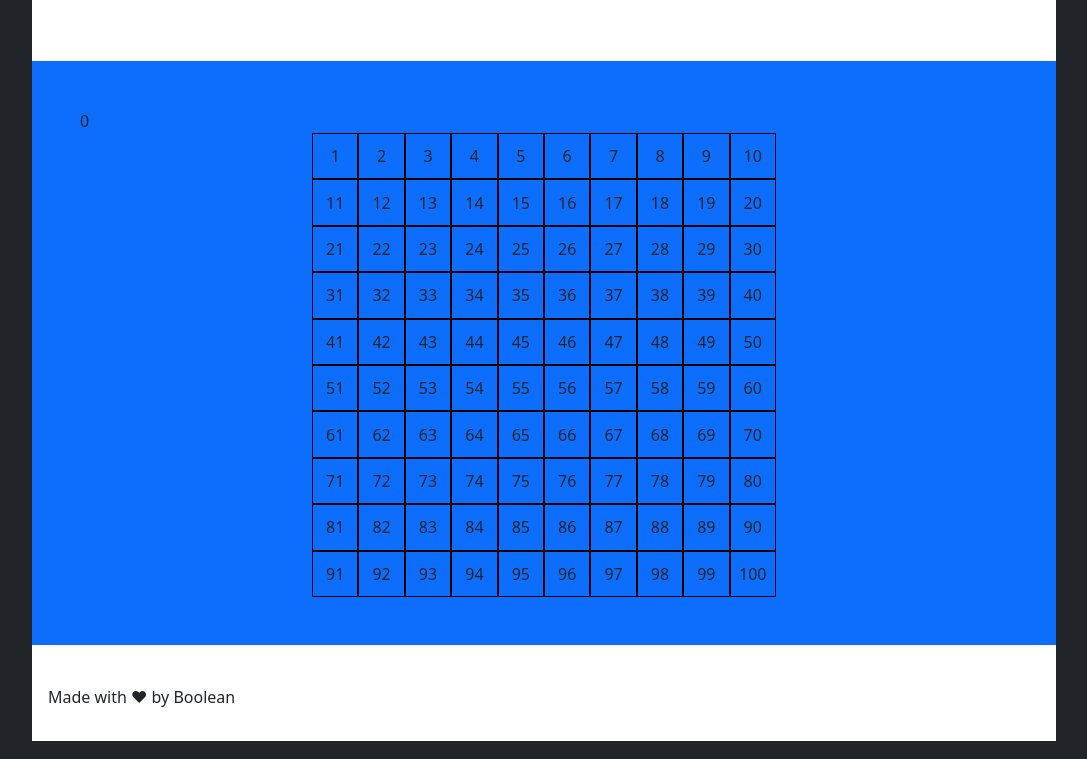
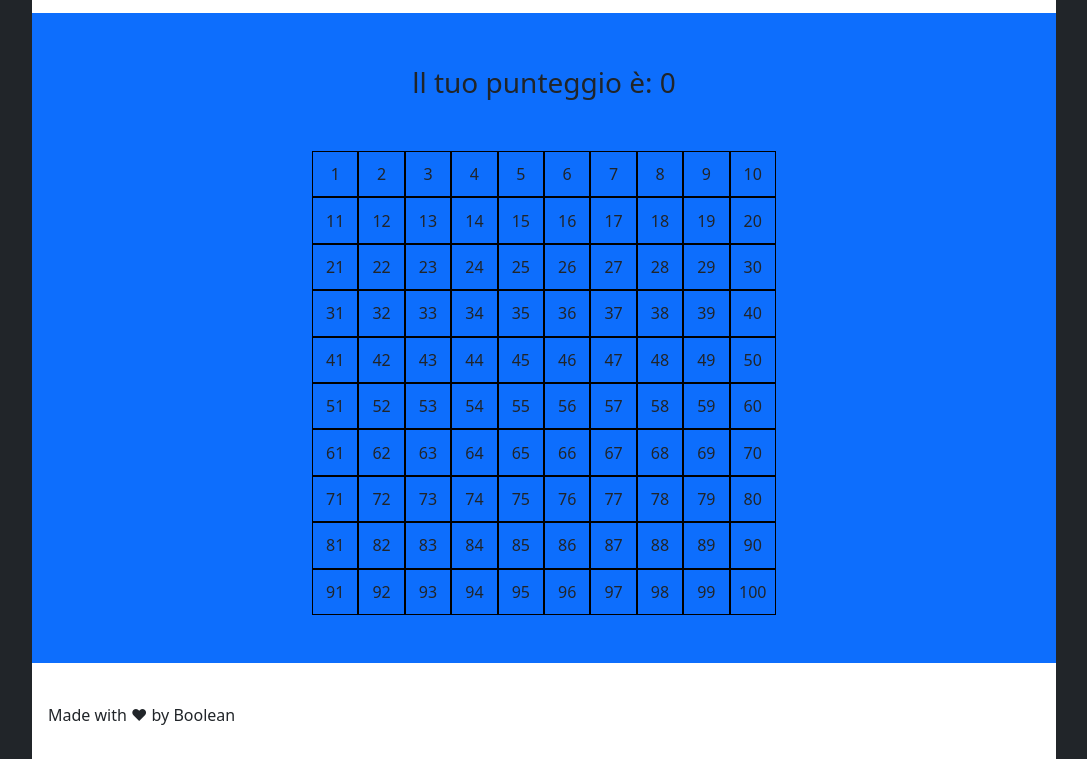
Before and after one commit to Tappobill/js-campominato-dom, a plain HTML site: page index.html in a window 1280 px wide. Both pictures are taken after a click on the button "Play". Shown: the part 75-834 px from the top of the page, without its empty margins (96-1183 px from the left). Drawn offline with nearby package versions, Linux system fonts and the light colour scheme.

Commit message:
Piccoli abbellimenti del codice

```diff
--- a/index.html
+++ b/index.html
@@ -15,38 +15,40 @@
 
     <div class="container-custom bg-white">
 
-        <header class="mb-5 d-flex align-items-center justify-content-between p-3">
+        <header class="d-flex align-items-center justify-content-between p-3">
+
             <div class="d-flex">
                 <img src="img/Logo.png" alt="" class="me-4">
                 <h1>Campo Minato</h1>
             </div>
+
             <button class="button-custom" onclick="play()">Play</button>
+
         </header>
 
         <main class="bg-primary p-5 d-none" id="griglia-principale">
-            <div id="punteggio">
-                punteggio
+
+            <div class="text-center mb-5 fs-3" id="punteggio">
             </div>
 
             <div id="griglia">
+            </div>
 
-            </div>
         </main>
 
         <footer class="mt-4  d-flex align-items-center p-3">
+
             <p>Made with &hearts; by Boolean</p>
+
         </footer>
 
     </div>
-
-
-
-
 
     <script src="https://cdn.jsdelivr.net/npm/bootstrap@5.2.2/dist/js/bootstrap.min.js"
         integrity="sha384-IDwe1+LCz02ROU9k972gdyvl+AESN10+x7tBKgc9I5HFtuNz0wWnPclzo6p9vxnk"
         crossorigin="anonymous"></script>
     <script type="text/javascript" src="jscript/main.js"></script>
+
 </body>
 
 </html>
--- a/jscript/main.js
+++ b/jscript/main.js
@@ -9,36 +9,31 @@ const punteggiomax = difficolta - numbombe;
 
 function creazioneQuadrato(num) {
     const div = document.createElement("div");
-
     if (bombe.includes(num)) {
         div.classList.add("bomba");
     }
-
     div.classList.add("quadrato");
     div.innerHTML = `<span>${num}</span>`;
     return div;
 }
 
+
 function generaGriglia() {
     for (let i = 1; i <= difficolta; i++) {
         let elementoCorrente = creazioneQuadrato(i);
-
         elementoCorrente.addEventListener("click", function () {
-
             verificaCella(this);
         })
-
         griglia.append(elementoCorrente);
-
     }
 }
-
 
 
 function mostraGriglia() {
     let gri = document.getElementById("griglia-principale")
     gri.classList.remove("d-none")
 }
+
 
 function play() {
     punteggio = 0;
@@ -48,9 +43,8 @@ function play() {
     svuotaGriglia();
     generaGriglia();
     mostraGriglia();
-    console.log(bombe);
+}
 
-}
 
 function svuotaGriglia() {
     griglia.innerHTML = "";
@@ -64,10 +58,10 @@ function generaBombe() {
         if (bombe.includes(random) === false) {
             bombe.push(random);
         }
+    }
+    console.log(bombe)
+}
 
-    }
-
-}
 
 function getRandomInt(min, max) {
     min = Math.ceil(min);
@@ -75,13 +69,12 @@ function getRandomInt(min, max) {
     return Math.floor(Math.random() * (max - min) + min);
 }
 
+
 function verificaCella(cella) {
-
     if (sconfitta === true) {
         alert("Hai perso! Non puoi continuare a giocare")
         return;
     }
-
     if (cella.classList.contains("bomba")) {
         cella.classList.add("bomba-active");
         alert("Hai perso!")
@@ -95,25 +88,24 @@ function verificaCella(cella) {
     verificaPunteggioVittoria();
 }
 
+
 function mostraBombe() {
     const allbombe = document.querySelectorAll(".bomba")
-    console.log(allbombe)
-
     for (const bomba of allbombe) {
         bomba.classList.add("bomba-active");
     }
 }
 
+
 function verificaPunteggioVittoria() {
-if(punteggio ===punteggiomax){
-    vittoria= true;
-    alert("Hai vinto!")
+    if (punteggio === punteggiomax) {
+        vittoria = true;
+        alert("Hai vinto!")
+    }
 }
-}
+
 
 function aggiornadivPunteggio() {
     let divPunteggio = document.getElementById("punteggio");
-    divPunteggio.innerHTML = punteggio;
-    console.log("aggiornadivPunteggio")
-
+    divPunteggio.innerHTML = `ll tuo punteggio è: ${punteggio}`;
 }
```
Also changed, not shown: css/style.css (+5 -5 lines).
